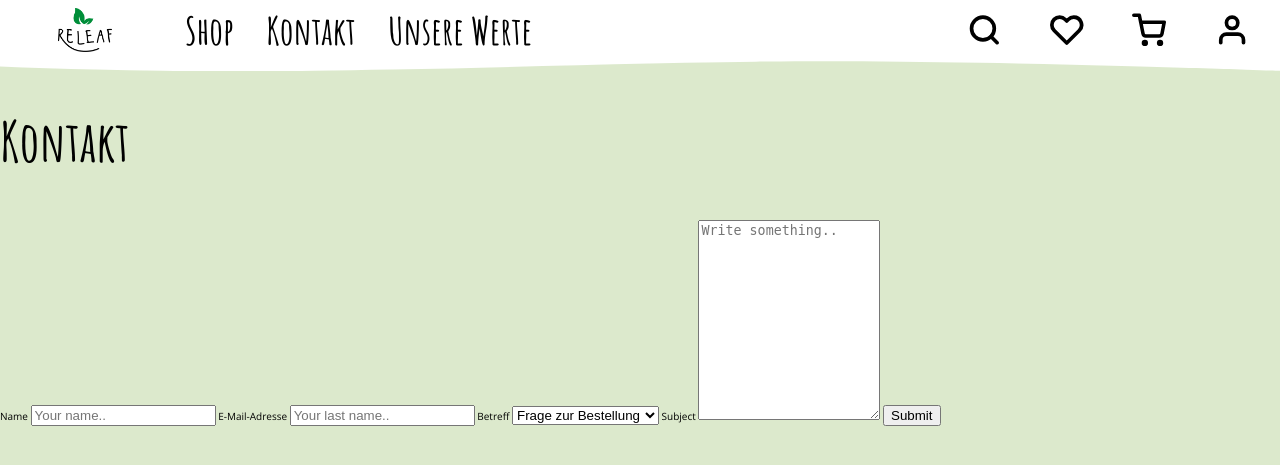
After one commit to maharkus/Releaf, a PHP site: page /contact.php in a window 1280 px wide. The commit adds this page. Shown: the top 465 px of the page. Run offline with PHP 8.4, Linux system fonts and the light colour scheme.

Commit message:
added contact php, slight footer styling

```diff
--- a/components/nav.php
+++ b/components/nav.php
@@ -12,10 +12,10 @@
         <a class="amatic" href="shop.php">Shop</a>
     </li>
     <li>
-        <a class="amatic" href="/contact.php">Kontakt</a>
+        <a class="amatic" href="contact.php">Kontakt</a>
     </li>
     <li>
-        <a class="amatic" href="/unsere-werte.php">Unsere Werte</a>
+        <a class="amatic" href="unsere-werte.php">Unsere Werte</a>
     </li>
 </ul>
 <ul class="icons">
@@ -48,3 +48,4 @@
         </a>
     </li>
 </ul>
+<img class="wave bottom" src="img/wave_bottom.svg" style="transform: scaleY(0.2)" />
--- /dev/null
+++ b/contact.php
@@ -0,0 +1,47 @@
+<?php include "components/connection.php" ?>
+
+<!DOCTYPE html>
+<html>
+
+<head>
+    <title>Releaf - Für Körper und Seele</title>
+    <meta charset="UTF-8">
+    <link rel="stylesheet" type="text/css" href="css/main.css">
+    <link rel="shortcut icon" type="image/jpg" href="img/icons/favicon.ico" />
+</head>
+
+<body>
+    <!--Navigation-->
+    <div id="nav" class="sticky">
+        <?php include "components/nav.php"; ?>
+    </div>
+
+    <!--Main Content-->
+    <main>
+<h2>Kontakt</h2>
+<form action="action_page.php">
+
+<label for="name">Name</label>
+<input type="text" id="name" name="firstname" placeholder="Your name..">
+
+<label for="email">E-Mail-Adresse</label>
+<input type="text" id="email" name="email" placeholder="Your last name..">
+
+<label for="country">Betreff</label>
+<select id="enquiry" name="type_of_enquiry">
+  <option value="order_question">Frage zur Bestellung</option>
+  <option value="product_range_question">Frage zum Sortiment</option>
+  <option value="bug_report">Darstellungsfehler</option>
+  <option value="other">Sonstiges</option>
+</select>
+
+<label for="subject">Subject</label>
+<textarea id="subject" name="subject" placeholder="Write something.." style="height:200px"></textarea>
+
+<input type="submit" value="Submit">
+
+</form>
+    </main>
+</body>
+
+</html>
--- a/css/main.css
+++ b/css/main.css
@@ -110,6 +110,8 @@ footer ul {
 }
 footer li {
   padding: 0px 20px;
+  display: flex;
+  align-items: center;
 }
 
 #nav {
--- a/scss/components/_footer.scss
+++ b/scss/components/_footer.scss
@@ -29,5 +29,7 @@ footer {
 
     li {
         padding: 0px 20px;
+        display: flex;
+        align-items: center;
     }
 }
```
